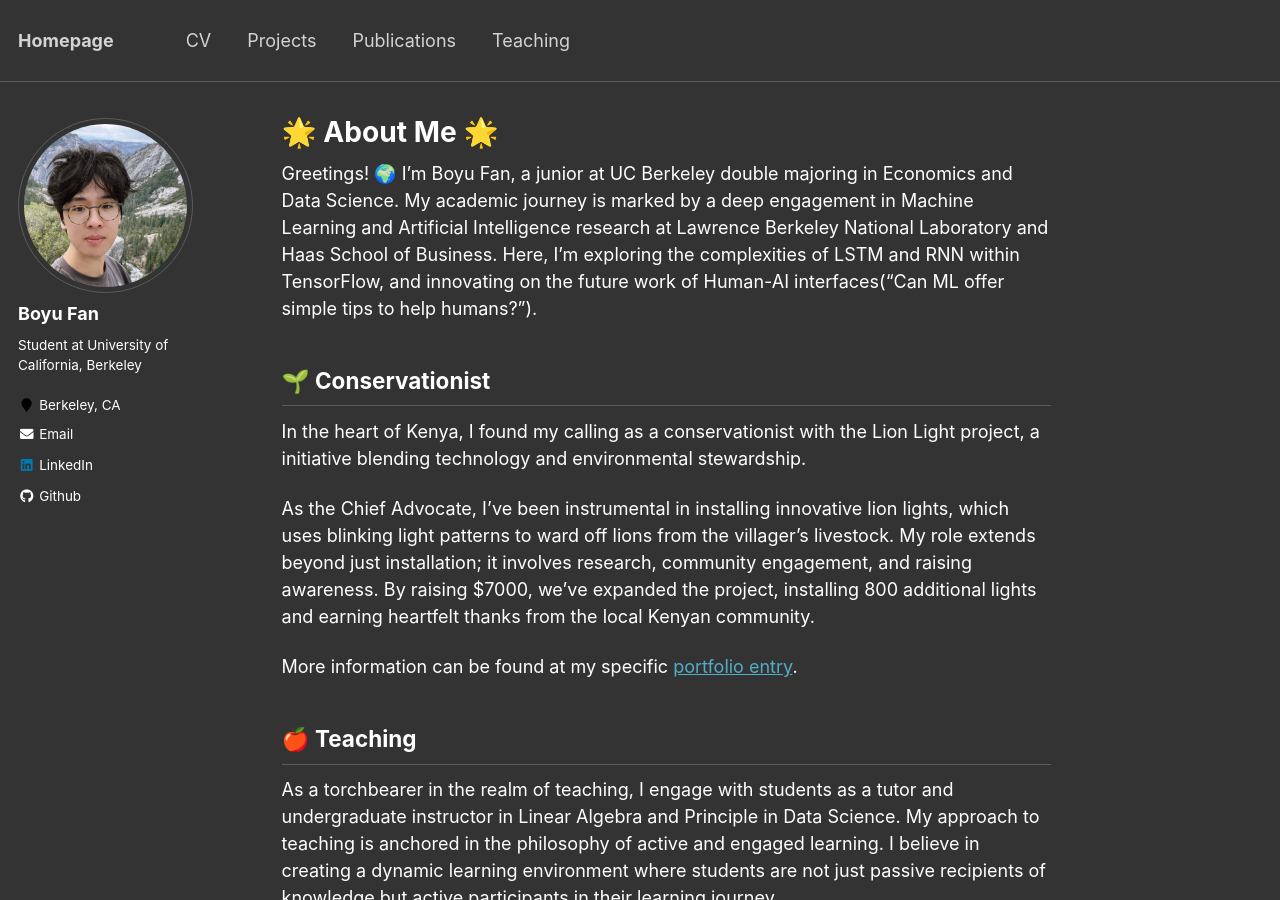
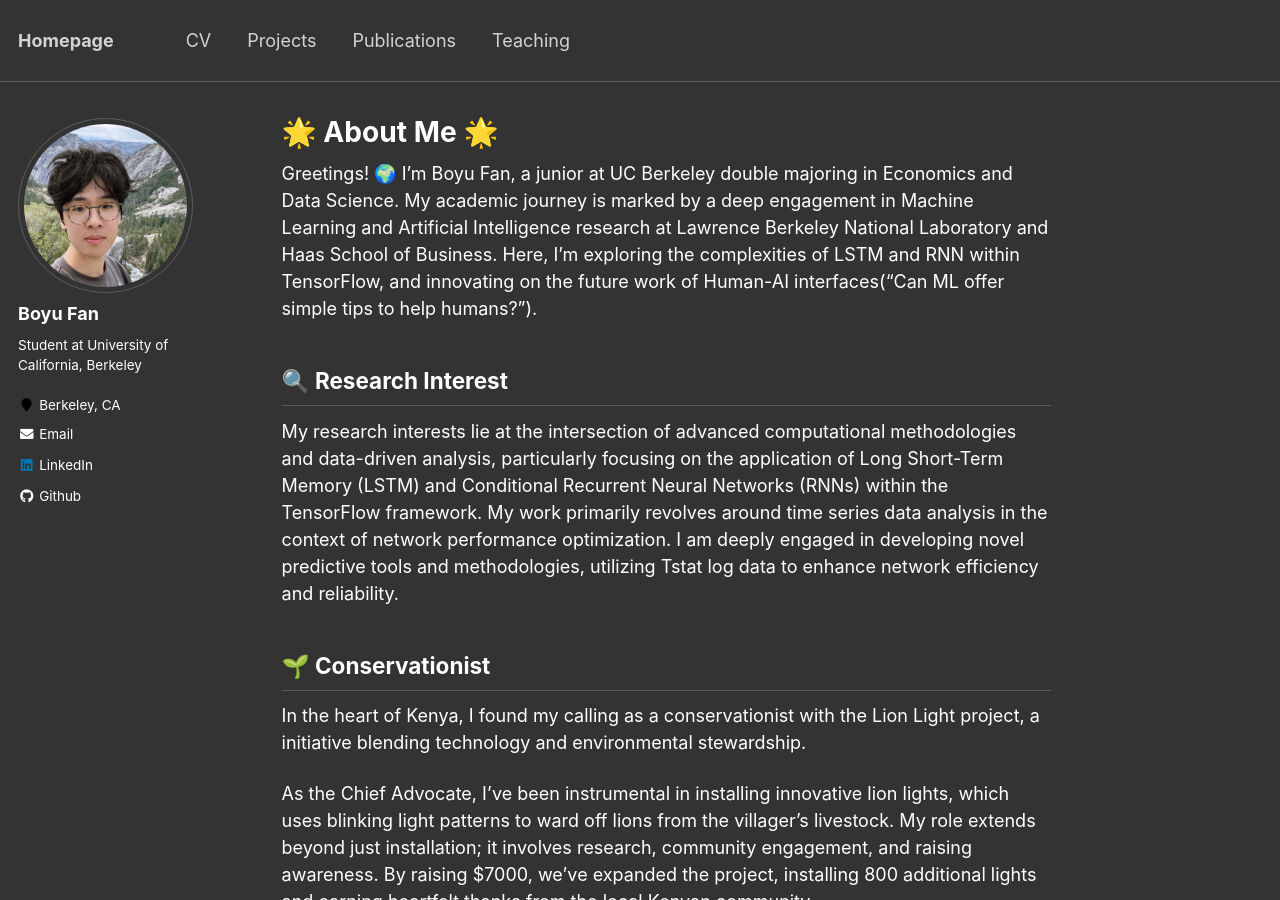
Before and after one commit to BoyuFan1/BoyuFan1, a Jekyll site: the page built from _pages/about.md, in a window 1280 px wide and 900 px high. Built offline with Jekyll 4.4.1, drawn with Linux system fonts in a browser that asks for light colours.

Commit message:
Update about.md

```diff
--- a/_pages/about.md
+++ b/_pages/about.md
@@ -9,6 +9,11 @@ redirect_from:
 ---
 
 Greetings! 🌍 I'm Boyu Fan, a junior at UC Berkeley double majoring in Economics and Data Science. My academic journey is marked by a deep engagement in Machine Learning and Artificial Intelligence research at Lawrence Berkeley National Laboratory and Haas School of Business. Here, I'm exploring the complexities of LSTM and RNN within TensorFlow, and innovating on the future work of Human-AI interfaces("Can ML offer simple tips to help humans?").
+
+
+
+## 🔍 Research Interest
+My research interests lie at the intersection of advanced computational methodologies and data-driven analysis, particularly focusing on the application of Long Short-Term Memory (LSTM) and Conditional Recurrent Neural Networks (RNNs) within the TensorFlow framework. My work primarily revolves around time series data analysis in the context of network performance optimization. I am deeply engaged in developing novel predictive tools and methodologies, utilizing Tstat log data to enhance network efficiency and reliability.
 
 
 
```
